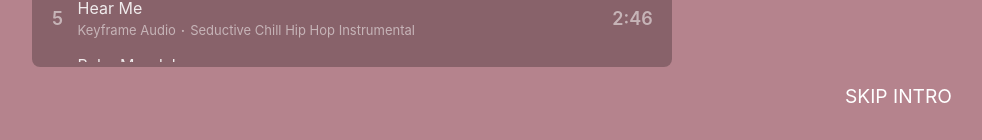
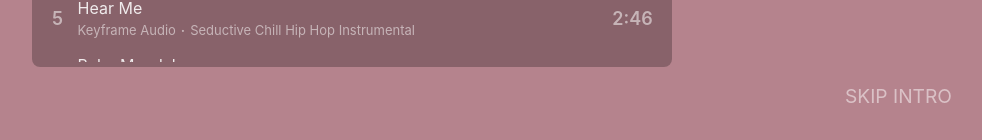
Before and after one commit to bouzidanas/react-list-player, a React (Vite) app: page / in a window 1280 px wide. Shown: the part 657-797 px from the top of the page, without its empty margins (288-1270 px from the left). Built offline with nearby package versions, Linux system fonts and the light colour scheme.

Commit message:
update demo CSS

```diff
--- a/src/Demo.tsx
+++ b/src/Demo.tsx
@@ -481,6 +481,7 @@ export const Demo = () => {
       <button
         className="skip-intro"
         onClick={() => { setExplanitoryText("react-playlist-player"); setPlayerMode("large"); setHeadLess(false); setReplaceHeader(false); setForceSmallWidth(false); setIntro(false);}}
+        style={intro ? {animation: "fadeInUnfocused 1s ease-in-out"} : {display: "none"}}
       >
       SKIP INTRO
       </button>
--- a/src/index.css
+++ b/src/index.css
@@ -23,6 +23,12 @@
   text-rendering: optimizeLegibility;
   -webkit-font-smoothing: antialiased;
   -moz-osx-font-smoothing: grayscale;
+}
+
+@keyframes fadeInUnfocused {
+  0% { opacity: 0; }
+  50% { opacity: 0; }
+  100% { opacity: 0.5; }
 }
 
 #root {
@@ -73,6 +79,11 @@ button.skip-intro {
   color: #ffffff;
   font-size: 1.2rem;
   cursor: pointer;
+  opacity: 0.5;
+}
+
+button.skip-intro:hover {
+  opacity: 1;
 }
 
 /* SCROLLBARS ----------------- */
```
